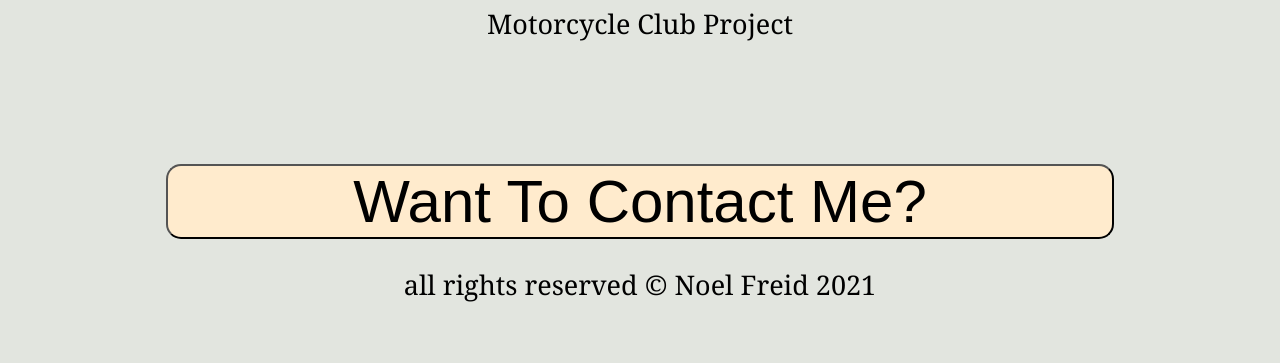
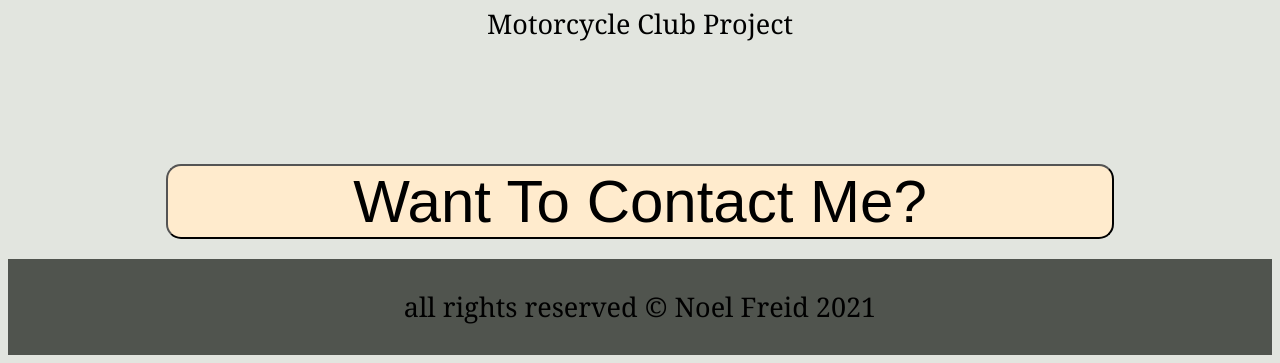
Before and after one commit to E-Freid/portfolio, a plain HTML site: page index.html in a window 1280 px wide. Shown: the part 2693-3056 px from the top of the page. Before the commit the page ends 3023 px from the top, so only its background shows below. Drawn offline with Linux system fonts and the light colour scheme.

Commit message:
added footer css

```diff
--- a/resources/style.css
+++ b/resources/style.css
@@ -132,3 +132,11 @@ button{
 #contact a img{
     width: 100%;
 }
+
+/* footer */
+footer{
+    width: 100%;
+    background-color: #50544e;
+    padding: 0.125rem 0;
+    margin-top: 1rem;
+}
```
